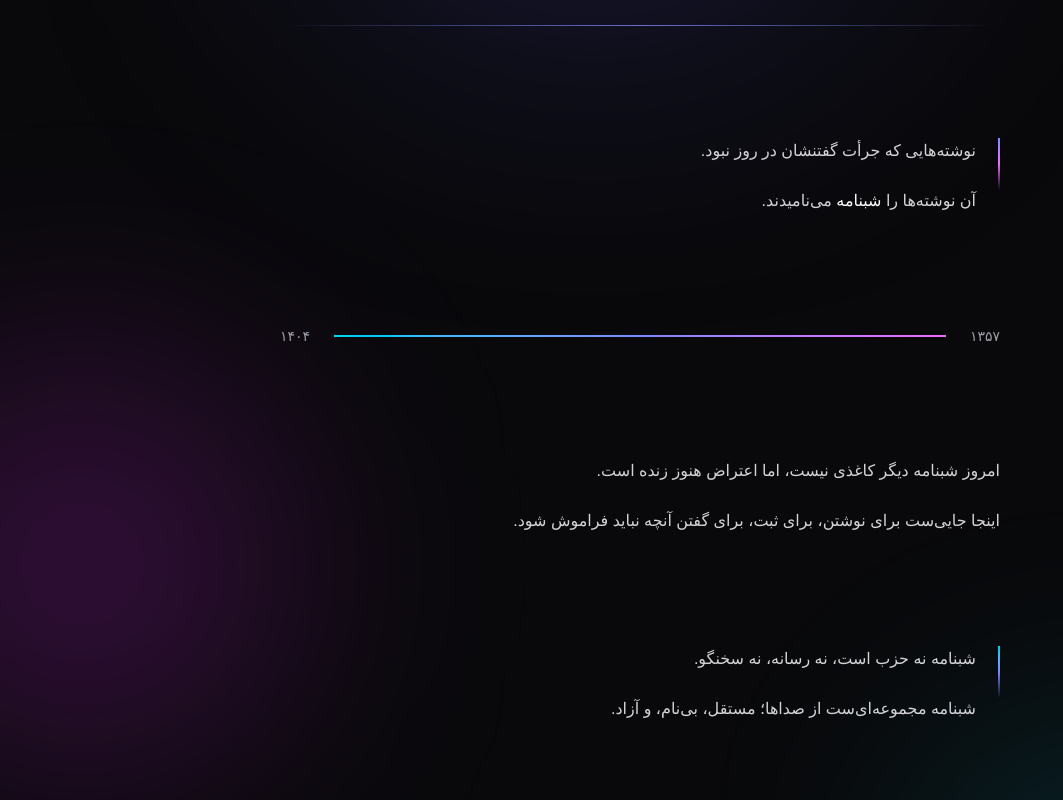
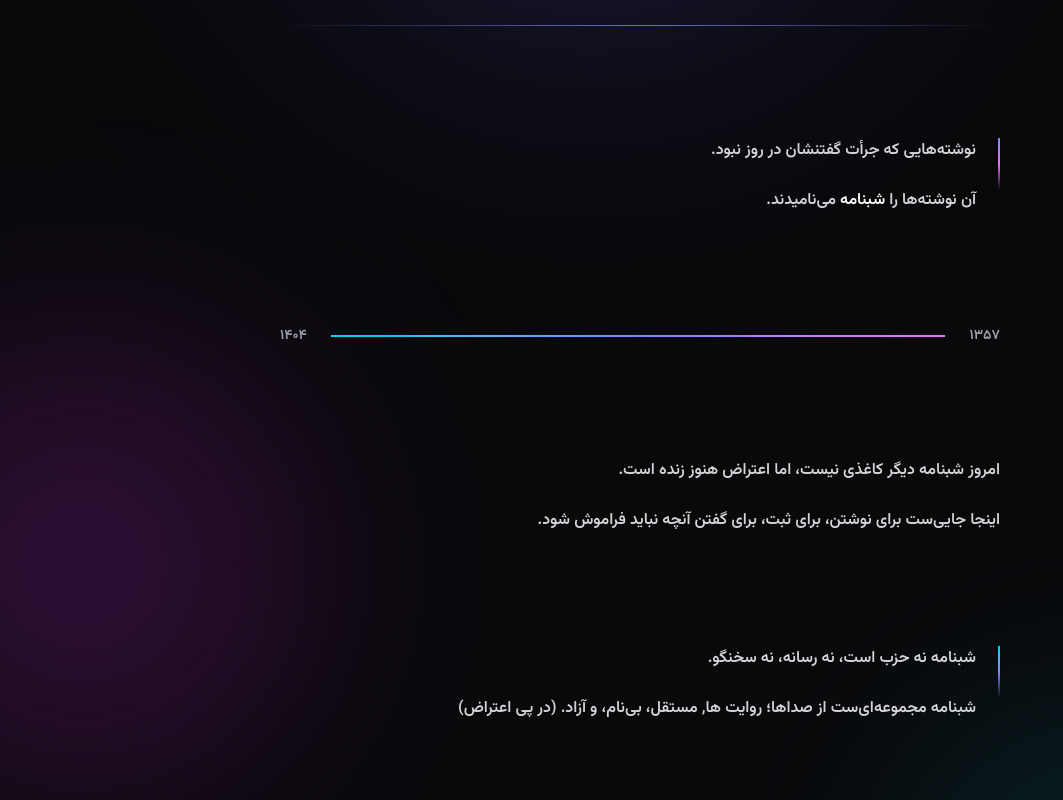
Before and after one commit to ALI-HUP/Shabnaameh, a Next.js app: page / in a window 1280 px wide. Shown: the part 380-1180 px from the top of the page, without its empty margins (0-1063 px from the left). Built offline with nearby package versions, Linux system fonts and the light colour scheme.

Commit message:
font added

```diff
--- a/app/blog/[slug]/page.tsx
+++ b/app/blog/[slug]/page.tsx
@@ -23,7 +23,6 @@ export default async function PostPage({ params }: PageProps) {
       dir="rtl"
       className="relative min-h-screen bg-zinc-950 text-zinc-100 overflow-hidden"
     >
-      {/* ambient color – same language as blog grid */}
       <div className="pointer-events-none absolute inset-0">
         <div className="absolute top-24 right-1/3 w-125 h-125 rounded-full bg-indigo-500/20 blur-[140px]" />
         <div className="absolute bottom-0 left-1/4 w-100 h-100 rounded-full bg-fuchsia-500/15 blur-[120px]" />
@@ -31,7 +30,6 @@ export default async function PostPage({ params }: PageProps) {
 
       <article className="relative mx-auto max-w-3xl px-6 py-32 space-y-20">
 
-        {/* Header */}
         <header className="space-y-8">
           <h1 className="text-3xl md:text-4xl font-bold tracking-tight text-white leading-relaxed">
             {post.title}
@@ -44,12 +42,9 @@ export default async function PostPage({ params }: PageProps) {
           )}
         </header>
 
-        {/* glowing divider */}
         <div className="h-0.5 w-full bg-linear-to-l from-transparent via-indigo-400/80 to-transparent" />
 
-        {/* Body */}
         <section className="relative leading-loose text-zinc-200 pr-6">
-          {/* margin line – paper / note feeling */}
           <div className="absolute right-0 top-0 bottom-0 w-px bg-white/10" />
 
           <div className="prose prose-invert prose-zinc max-w-none prose-p:leading-loose prose-p:text-zinc-200">
@@ -57,7 +52,6 @@ export default async function PostPage({ params }: PageProps) {
           </div>
         </section>
 
-        {/* Footer marker */}
         <footer className="pt-12 flex items-center justify-end text-xs text-zinc-500">
           پایان شبنامه
         </footer>
--- a/app/layout.tsx
+++ b/app/layout.tsx
@@ -1,16 +1,34 @@
 import type { Metadata } from "next";
 import "./globals.css";
+import localFont from 'next/font/local'
+
+
+const vazirmatn = localFont({
+  src: [
+    {
+      path: '../public/fonts/Vazirmatn-SemiBold.woff2',
+      weight: '600',
+      style: 'normal',
+    },
+    {
+      path: '../public/fonts/Vazirmatn-SemiBold.ttf',
+      weight: '600',
+      style: 'normal',
+    },
+  ],
+  display: 'swap',
+})
 
 
 export const metadata: Metadata = {
   title: "شبنامه",
-  description: "وبسایت شبنامه",
+  description: "وبسایت شبنامه 📜",
 };
 
 export default function RootLayout({children,}: Readonly<{children: React.ReactNode;}>) {
   return (
     <html lang="fa">
-      <body>
+      <body className={vazirmatn.className}>
         {children}
       </body>
     </html>
--- a/app/page.tsx
+++ b/app/page.tsx
@@ -69,9 +69,10 @@ export default function HomePage() {
 
           <p>
             شبنامه مجموعه‌ای‌ست از صداها؛
+            روایت ها,
             مستقل،
             بی‌نام،
-            و آزاد.
+            و آزاد. (در پی اعتراض)
           </p>
         </section>
 
```
Also changed, not shown: app/write/page.tsx (+0 -8 lines), public/fonts/Vazirmatn-SemiBold.ttf (added), public/fonts/Vazirmatn-SemiBold.woff2 (added).
